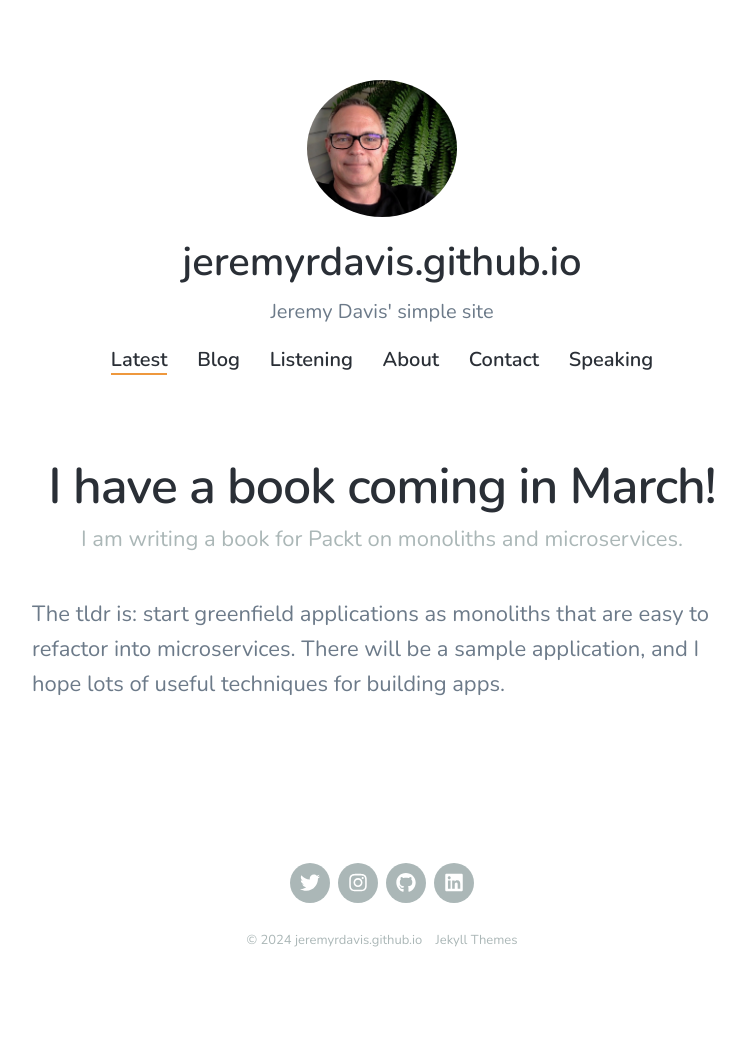
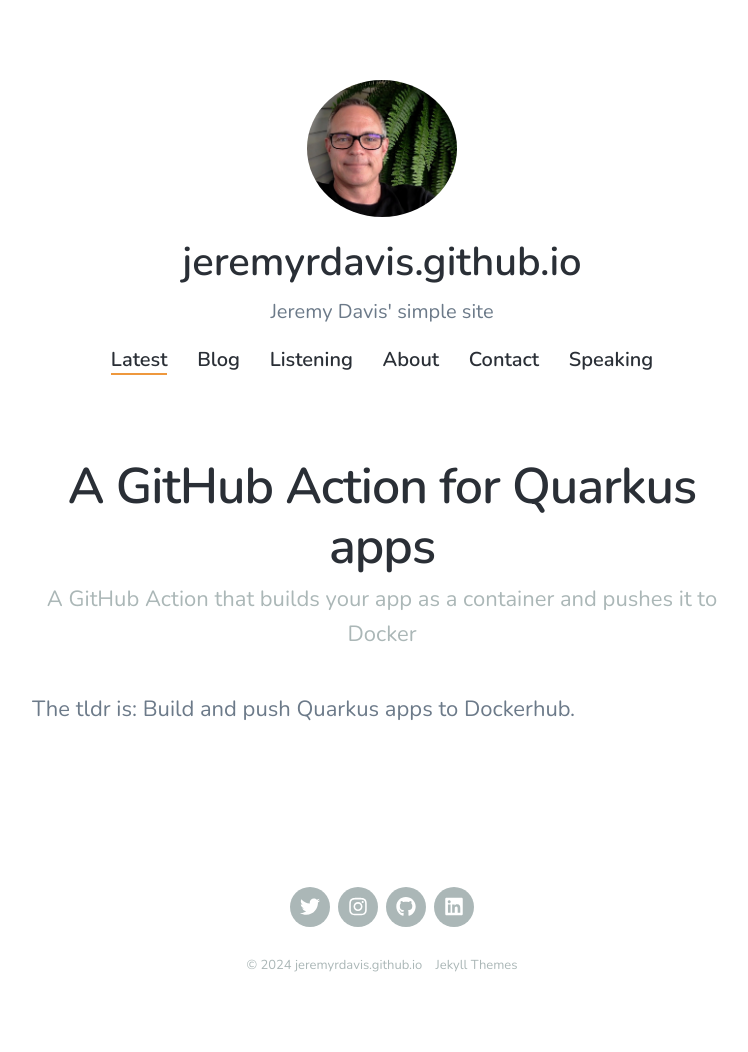
Before and after one commit to jeremyrdavis/jeremyrdavis.github.io, a Jekyll site: the page built from index.html, in a window 1280 px wide. Shown: the whole page, without its empty margins (258-1006 px from the left). Built offline with Jekyll 4.4.1, drawn with Linux system fonts in a browser that asks for light colours; nearby versions of some CDN libraries; before the commit the page ends 1027 px from its top, so only the background shows below that.

Commit message:
added pages, updated index

```diff
--- a/index.html
+++ b/index.html
@@ -12,11 +12,11 @@
 			<article class="listing-post">
 
 					<div class="listing-post__header">
-							<h2 class="listing-post__title"><a href="/2024/07/24/packt-book.html">I have a book coming in March!</a></h2>
-							<p class="listing-post__subtitle">I am writing a book for Packt on monoliths and microservices.</p>
+							<h2 class="listing-post__title"><a href="/2024/12/01/github_action_quarkus.html">A GitHub Action for Quarkus apps</a></h2>
+							<p class="listing-post__subtitle">A GitHub Action that builds your app as a container and pushes it to Docker</p>
 					</div>
 					<div class="listing-post__content">
-							<p>The tldr is: start greenfield applications as monoliths that are easy to refactor into microservices.  There will be a sample application, and I hope lots of useful techniques for building apps.</p>
+							<p>The tldr is: Build and push Quarkus apps to Dockerhub.</p>
 					</div>
 
 			</article>
```
Also changed, not shown: _data/streaming.yml (+11 -0 lines), _pages/speaking.md (+6 -0 lines), _posts/2024-12-01-github_action_quarkus.md (+1 -1 lines).
